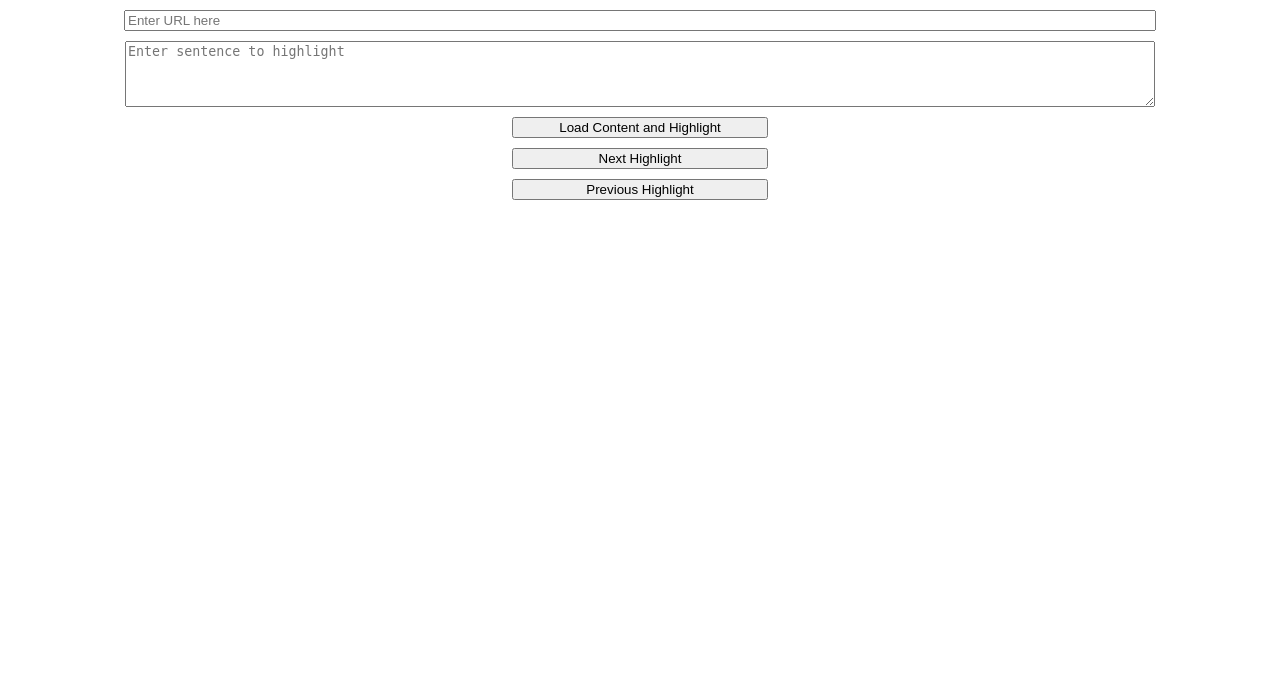
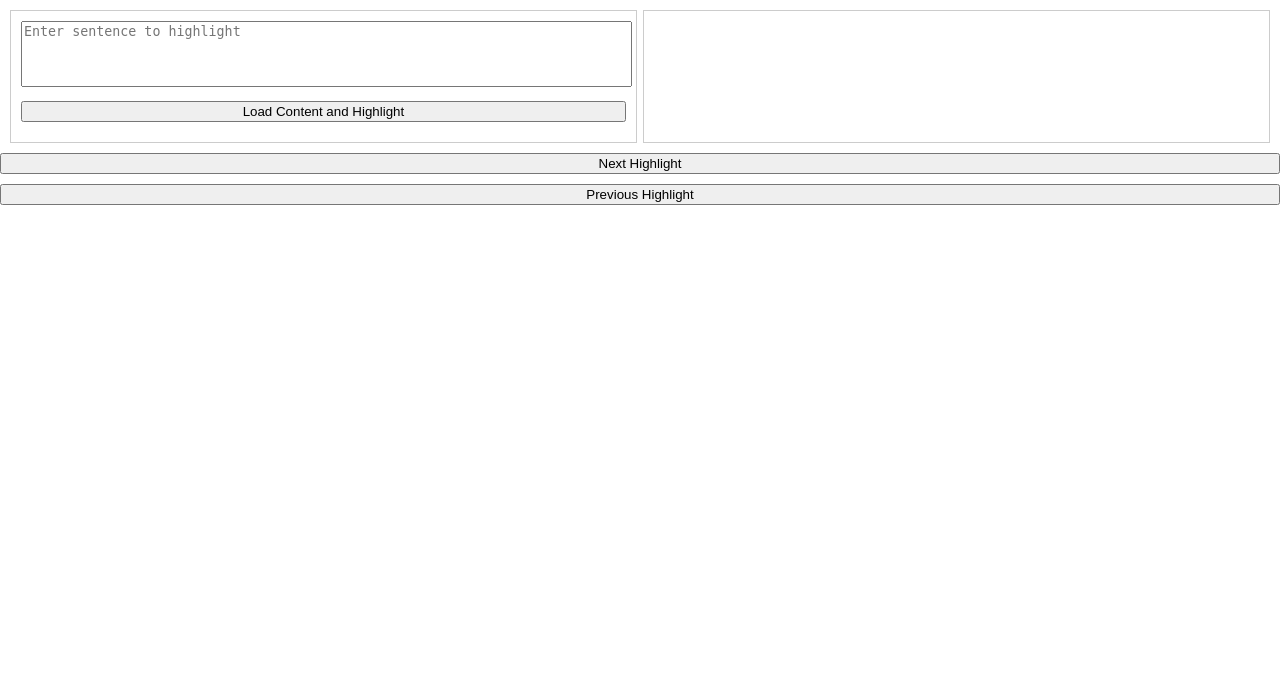
Before and after one commit to mmrezaee/ArXivQuest, a Flask app: page / in a window 1280 px wide. Shown: the top 694 px of the page. Run offline with Flask 3, Linux system fonts and the light colour scheme.

Commit message:
top buttons work but results do not show on the page

```diff
--- a/app.py
+++ b/app.py
@@ -37,6 +37,7 @@ def fetch_content():
     #question = None
     response = requests.get(url)
     soup = BeautifulSoup(response.content, 'html.parser')
+    #print(f'soup: {soup}')
     correct_images_src(url,soup)
     if not question:
         return jsonify({"content": str(soup)})
@@ -82,7 +83,7 @@ def fetch_content():
     #    print(f'selected_answers: {selected_answers}')
     #    replace_with_highlight(soup,selected_answers)
 
-    return jsonify({"content": str(soup)})
+    return jsonify({"content": str(soup), "answers": selected_answers})
 
 if __name__ == '__main__':
     app.run(debug=True)
--- a/static/script.js
+++ b/static/script.js
@@ -1,9 +1,14 @@
-let currentHighlight = 0; // Index of the current highlighted element
-let highlights = []; // Array to store references to highlighted elements
+function loadContent() {
+    var url = 'https://arxiv.org/html/2404.05567v1';  // Hard-coded URL
+    var questionBox = document.getElementById('question-box');
 
-function loadContent() {
-    var url = document.getElementById('url-input').value;
-    var question = document.getElementById('question-box').value;
+    if (!questionBox) {
+        console.error("Question box element is not found!");
+        return;
+    }
+
+    var question = questionBox.value;
+
     fetch('/fetch_content', {
         method: 'POST',
         headers: {
@@ -15,7 +20,7 @@ function loadContent() {
     .then(data => {
         var iframe = document.getElementById('content-frame');
         iframe.srcdoc = data.content;
-
+        console.log("Content loaded successfully.");
         // Wait for iframe to load then initialize highlights
         iframe.onload = () => initializeHighlights(iframe);
     })
@@ -24,11 +29,8 @@ function loadContent() {
         alert('Failed to load content');
     });
 }
-
-function initializeHighlights(iframe) {
-    highlights = Array.from(iframe.contentWindow.document.querySelectorAll('span[style*="background-color: yellow;"]'));
-    currentHighlight = 0; // Reset index
-}
+let currentHighlight = 0; // Index of the current highlighted element
+let highlights = []; // Array to store references to highlighted elements
 
 function navigateHighlight(direction) {
     if (highlights.length === 0) {
@@ -48,3 +50,9 @@ function navigateHighlight(direction) {
     // Scroll the highlighted element into view
     highlights[currentHighlight].scrollIntoView({behavior: "smooth", block: "center"});
 }
+
+// Initialization function to find all highlighted elements
+function initializeHighlights(iframe) {
+    highlights = Array.from(iframe.contentWindow.document.querySelectorAll('span[style*="background-color: yellow;"]'));
+    currentHighlight = 0; // Reset index to start from the first highlight
+}
--- /dev/null
+++ b/static/style.css
@@ -0,0 +1,29 @@
+body, html {
+    height: 100%;
+    margin: 0;
+    padding: 0;
+}
+#top-container {
+    display: flex;
+    justify-content: space-between;
+    margin: 10px;
+}
+#question-container, #answers-container {
+    width: 48%; /* Adjust width for padding and margins */
+    padding: 10px;
+    border: 1px solid #ccc; /* Added for visibility */
+}
+#question-box {
+    width: 100%;
+    resize: none; /* Prevent resizing */
+}
+button {
+    display: block;
+    width: 100%; /* Adjusted for better accessibility */
+    margin: 10px 0; /* Only vertical margin */
+}
+iframe {
+    width: 100%;
+    height: 60%;
+    border: none;
+}
--- a/templates/index.html
+++ b/templates/index.html
@@ -4,35 +4,18 @@
     <meta charset="UTF-8">
     <title>Document Viewer with Navigation</title>
     <meta content="width=device-width, initial-scale=1, shrink-to-fit=no" name="viewport"/>
-    <style>
-        body, html {
-            height: 100%;
-            margin: 0;
-            padding: 0;
-        }
-        #url-input, #question-box {
-            width: 80%;
-            margin-top: 10px;
-            display: block;
-            margin-left: auto;
-            margin-right: auto;
-        }
-        #load-button, #next-button, #prev-button {
-            width: 20%;
-            display: block;
-            margin: 10px auto;
-        }
-        iframe {
-            width: 100%;
-            height: 60%;
-            border: none;
-        }
-    </style>
+    <link href="/static/style.css" rel="stylesheet">
 </head>
 <body>
-    <input type="text" id="url-input" placeholder="Enter URL here">
-    <textarea id="question-box" placeholder="Enter sentence to highlight" rows="4"></textarea>
-    <button id="load-button" onclick="loadContent()">Load Content and Highlight</button>
+    <div id="top-container">
+        <div id="question-container">
+            <textarea id="question-box" placeholder="Enter sentence to highlight" rows="4"></textarea>
+            <button id="load-button" onclick="loadContent()">Load Content and Highlight</button>
+        </div>
+        <div id="answers-container">
+            <!-- Selected answers will be displayed here -->
+        </div>
+    </div>
     <button id="next-button" onclick="navigateHighlight(1)">Next Highlight</button>
     <button id="prev-button" onclick="navigateHighlight(-1)">Previous Highlight</button>
     <iframe id="content-frame" src="" title="Content Frame"></iframe>
```
